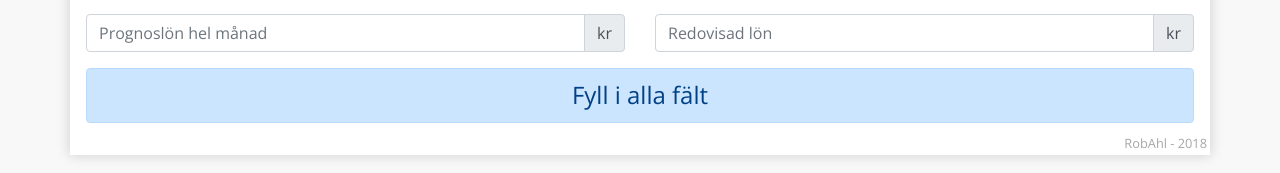
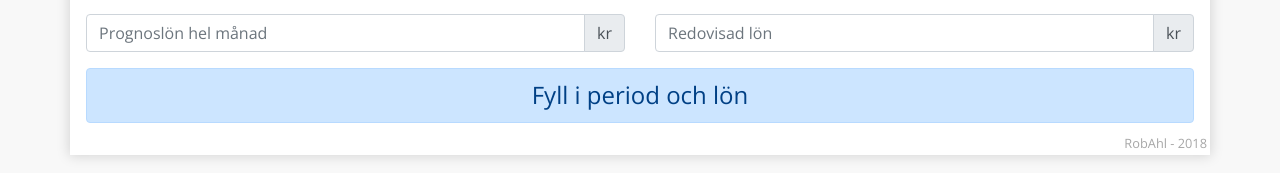
Before and after one commit to robahl/rimlighetsassistenten, a React (Create React App) app: page / in a window 1280 px wide. Shown: the part 428-601 px from the top of the page. Built offline with nearby package versions, Linux system fonts and the light colour scheme.

Commit message:
Change result messages

```diff
--- a/src/Result.js
+++ b/src/Result.js
@@ -6,13 +6,13 @@ function Result(props) {
   let alertClass = 'alert-primary';
 
   if (props.rimligLon) {
-    message = 'Lönen är rimlig';
+    message = 'Redovisad lön är rimlig';
     alertClass = 'alert-success';
   } else if (props.rimligLon === null) {
-    message = 'Fyll i alla fält';
+    message = 'Fyll i period och lön';
     alertClass = 'alert-primary';
   } else {
-    message = 'Lönen är helt orimlig';
+    message = 'Redovisad lön är inte rimlig';
     alertClass = 'alert-danger';
   }
 
```
